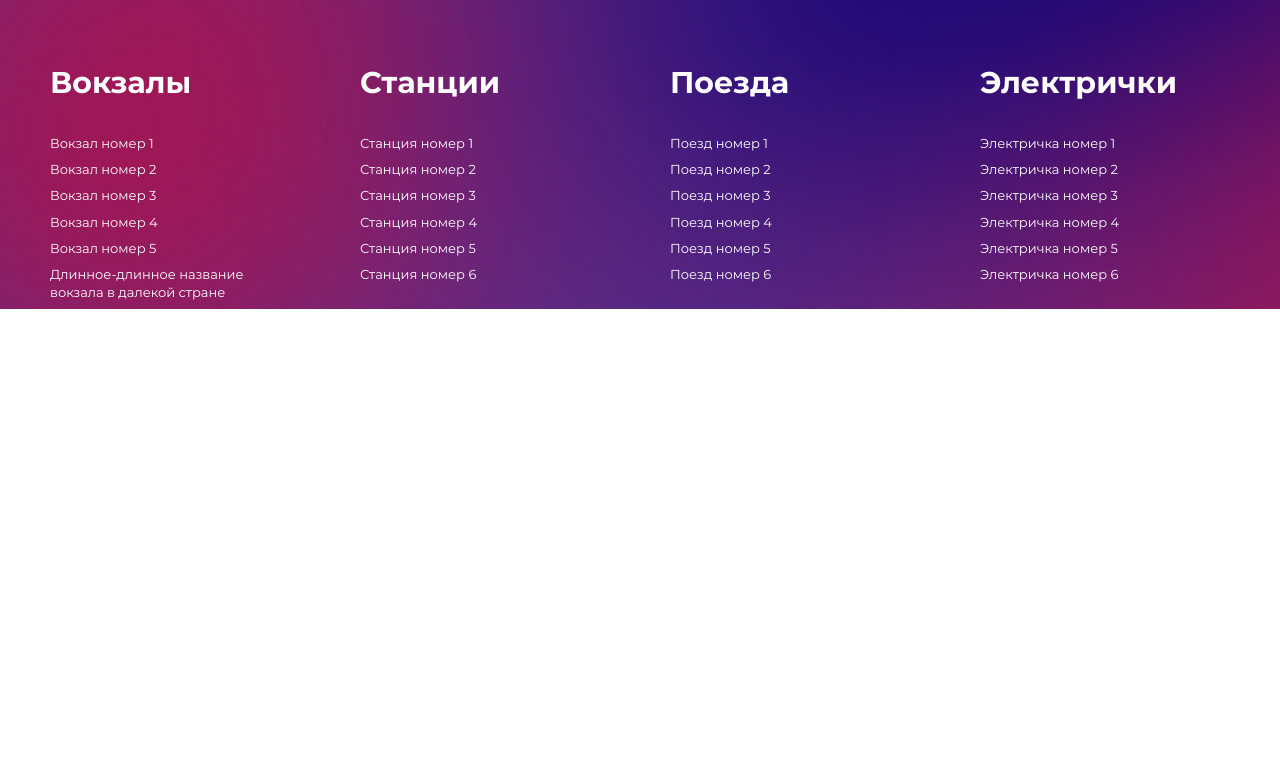
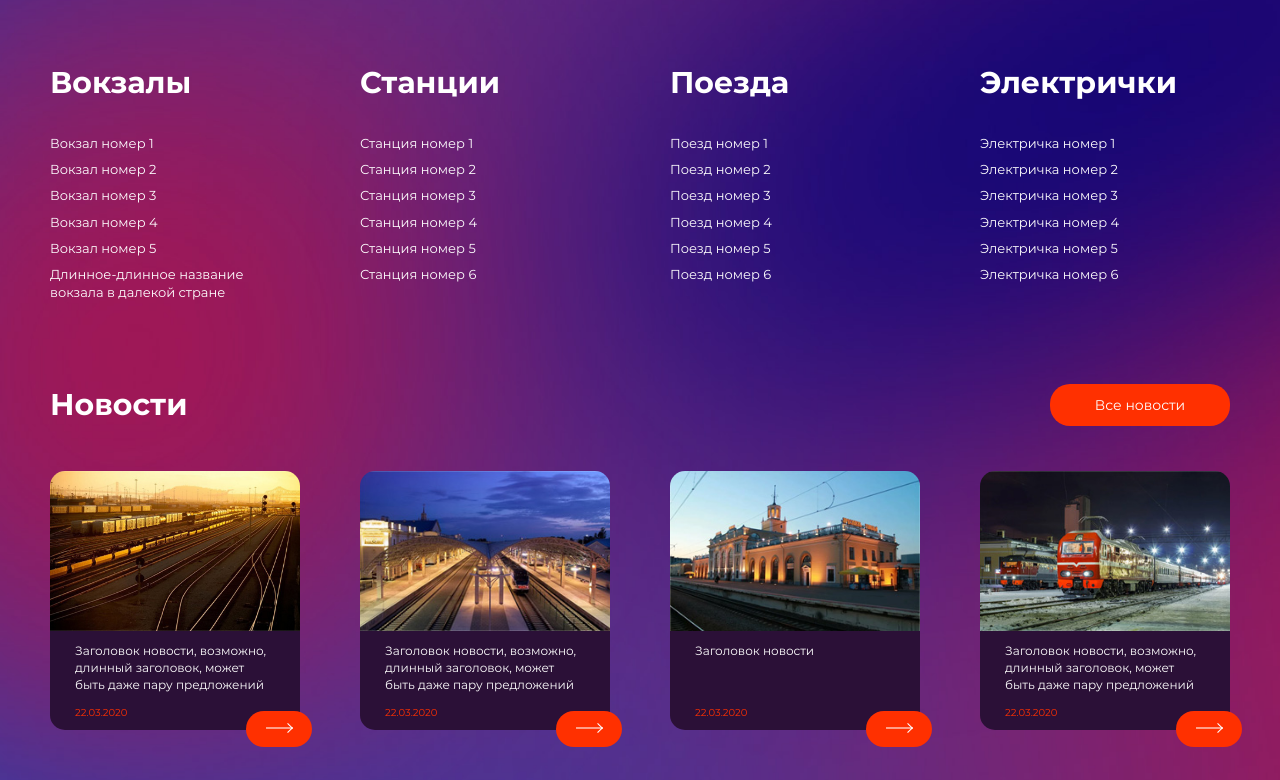
Before and after one commit to AlexKobiliansky/chux-chux, a website: page app/index.html in a window 1280 px wide. Shown: the part 1379-2159 px from the top of the page. Before the commit the page ends 1688 px from the top, so only its background shows below. Drawn offline with Linux system fonts and the light colour scheme.

Commit message:
section news complete

```diff
--- a/app/index.html
+++ b/app/index.html
@@ -369,6 +369,66 @@
 			</div>
 		</section>
 		<!-- SECTION LIST END -->
+
+		<!-- SECTION NEWS START -->
+		<section class="s-news">
+			<div class="container">
+				<div class="section-title-wrap">
+					<h2 class="section-title">Новости</h2>
+					<a href="#0" class="btn btn-red d-none d-sm-inline-block">Все новости</a>
+				</div>
+
+				<div class="news-wrap">
+					<!-- news-item -->
+					<div class="news-item">
+						<div class="news-item-img" style="background-image: url('img/news-img-1.jpg');"></div>
+						<div class="news-item-content">
+							<div class="news-item-title">Заголовок новости, возможно, длинный заголовок, может быть даже пару предложений</div>
+							<div class="news-item-date">22.03.2020</div>
+						</div>
+						<a href="#0" class="news-item-link btn btn-red"><img src="img/icons/long-arrow-white.svg" alt="alt"></a>
+					</div>
+					<!-- news-item -->
+
+					<!-- news-item -->
+					<div class="news-item">
+						<div class="news-item-img" style="background-image: url('img/news-img-2.jpg');"></div>
+						<div class="news-item-content">
+							<div class="news-item-title">Заголовок новости, возможно, длинный заголовок, может быть даже пару предложений</div>
+							<div class="news-item-date">22.03.2020</div>
+						</div>
+						<a href="#0" class="news-item-link btn btn-red"><img src="img/icons/long-arrow-white.svg" alt="alt"></a>
+					</div>
+					<!-- news-item -->
+
+					<!-- news-item -->
+					<div class="news-item">
+						<div class="news-item-img" style="background-image: url('img/news-img-3.jpg');"></div>
+						<div class="news-item-content">
+							<div class="news-item-title">Заголовок новости</div>
+							<div class="news-item-date">22.03.2020</div>
+						</div>
+						<a href="#0" class="news-item-link btn btn-red"><img src="img/icons/long-arrow-white.svg" alt="alt"></a>
+					</div>
+					<!-- news-item -->
+
+					<!-- news-item -->
+					<div class="news-item">
+						<div class="news-item-img" style="background-image: url('img/news-img-4.jpg');"></div>
+						<div class="news-item-content">
+							<div class="news-item-title">Заголовок новости, возможно, длинный заголовок, может быть даже пару предложений</div>
+							<div class="news-item-date">22.03.2020</div>
+						</div>
+						<a href="#0" class="news-item-link btn btn-red"><img src="img/icons/long-arrow-white.svg" alt="alt"></a>
+					</div>
+					<!-- news-item -->
+				</div>
+				<div class="btn-wrap d-sm-none">
+					<a href="#0" class="btn btn-red ">Все новости</a>
+				</div>
+			</div>
+		</section>
+		<!-- SECTION NEWS END -->
 	</div>
 </div>
 
--- a/app/js/common.js
+++ b/app/js/common.js
@@ -4,7 +4,7 @@ $(document).ready(function(){
 
     function heightses() {
         if ($(window).width()>480) {
-
+            $('.news-item-title').height('auto').equalHeights();
         }
 
         $('.pop-item-top').height('auto').equalHeights();
--- a/app/sass/base/_media.sass
+++ b/app/sass/base/_media.sass
@@ -5,6 +5,12 @@
 
 // ≥1200px
 +media-breakpoint-down(lg)
+
+  .news-item
+    width: calc(25% - 20px)
+    &-content
+      padding-left: 12px
+      padding-right: 12px
 
   .s-list
     .list-item
@@ -29,6 +35,17 @@
 
 // ≥992px
 +media-breakpoint-down(md)
+
+  .s-news
+    padding-top: 25px
+    .section-title-wrap
+      margin-bottom: 25px
+
+  .news-wrap
+    flex-wrap: wrap
+
+  .news-item
+    width: calc(50% - 25px)
 
   .s-list
     .lists-wrap
@@ -129,6 +146,13 @@
 
 // ≥480px
 +media-breakpoint-down(xs)
+
+  .news-item
+    width: calc(100% - 40px)
+    margin-left: auto
+    margin-right: auto
+    &-img
+      //height: 240px
 
   .pop-item
     width: 100%
--- /dev/null
+++ b/app/sass/layout/_s-news.sass
@@ -0,0 +1,52 @@
+.s-news
+  padding-top: 75px
+  .section-title-wrap
+    display: flex
+    justify-content: space-between
+    align-items: center
+    margin-bottom: 45px
+  .section-title
+    margin-bottom: 0
+  .btn-wrap
+    text-align: center
+
+.news-wrap
+  display: flex
+  justify-content: space-between
+  align-items: flex-start
+
+
+
+.news-item
+  margin-bottom: 50px
+  width: calc(25% - 45px)
+  position: relative
+  &-img
+    height: 160px
+    +bg-cover
+    overflow: hidden
+    border-top-left-radius: 15px
+    border-top-right-radius: 15px
+  &-content
+    padding: 12px 25px 10px
+    background-color: $accent-violet
+    font-size: 12px
+    border-bottom-left-radius: 15px
+    border-bottom-right-radius: 15px
+  &-title
+    margin-bottom: 12px
+  &-date
+    font-size: 10px
+    color: $accent-red
+  &-link
+    padding: 11px
+    width: 66px
+    position: absolute
+    z-index: 2
+    right: -12px
+    bottom: -17px
+    img
+      position: relative
+      top: -2px
+      width: 27px
+      height: auto
--- a/app/sass/main.sass
+++ b/app/sass/main.sass
@@ -10,6 +10,7 @@
 @import layout/s-advantages
 @import layout/s-populars
 @import layout/s-list
+@import layout/s-news
 @import components/c-forms
 @import layout/footer
 
```
Also changed, not shown: app/css/main.min.css, app/img/icons/long-arrow-white.svg (added), app/img/news-img-1.jpg (added), app/img/news-img-2.jpg (added), app/img/news-img-3.jpg (added), app/img/news-img-4.jpg (added), app/js/scripts.min.js.
